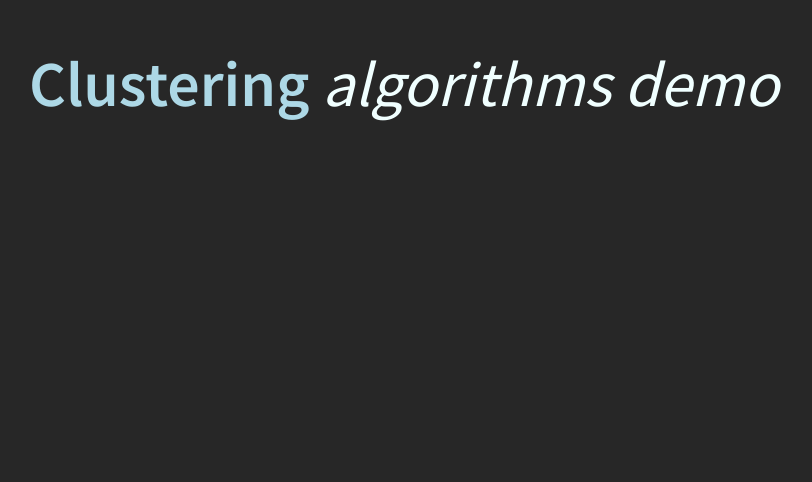
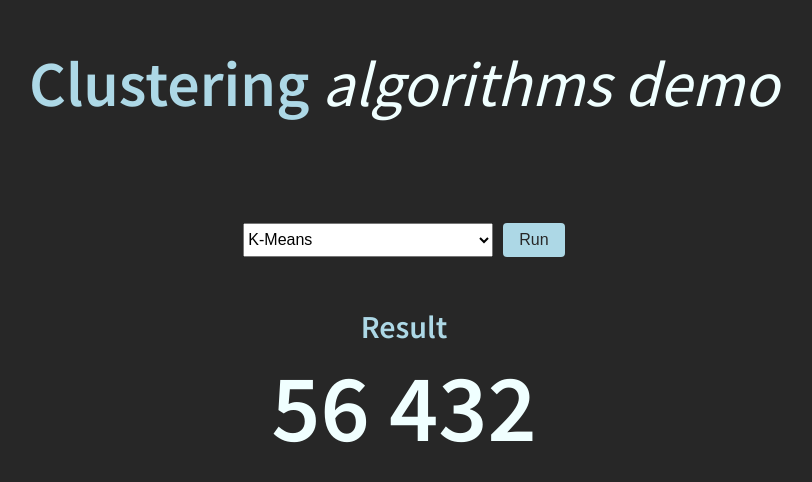
Before and after one commit to Sandalcho7/simplon_brief15_ajax_clustering, a plain HTML site: page frontend/index.html in a window 1280 px wide. Shown: the whole page, without its empty margins (236-1048 px from the left). Drawn offline with Linux system fonts and the light colour scheme.

Commit message:
dropdown for models, placeholder for result and styling

```diff
--- a/frontend/index.html
+++ b/frontend/index.html
@@ -3,13 +3,26 @@
 <head>
     <meta charset="UTF-8">
     <meta name="viewport" content="width=device-width, initial-scale=1.0">
-    <title>Document</title>
+    <title>Clustering algorithms demo</title>
     <link href="style.css" rel="stylesheet" />
     <link href="https://fonts.googleapis.com/css2?family=Source+Sans+Pro:wght@400;600&display=swap" rel="stylesheet">
 </head>
 <body>
     <h1>Clustering <span>algorithms demo</span></h1>
 
+    <div class="dropdown-container">
+        <select id="endpoint-dropdown">
+            <option value="/k-means">K-Means</option>
+            <!-- Add more options for other endpoints if needed -->
+        </select>
+        <button id="run-button">Run</button>
+    </div>
+
+    <div class="result-display">
+        <h2>Result</h2>
+        <p class="big-number">56 432</p>
+    </div>
+
     <script src="script.js"></script>
 </body>
 </html>
--- a/frontend/style.css
+++ b/frontend/style.css
@@ -1,18 +1,67 @@
 body {
     background-color: #272727;
+    font-family: 'Source Sans Pro', sans-serif;
     color: azure;
 }
 
 h1 {
-    font-family: 'Source Sans Pro', sans-serif;
     font-size: 4em;
     font-weight: bold;
     color: lightblue;
     text-align: center;
+    margin-bottom: 100px;
 }
-
 h1 span {
     font-weight: normal;
     font-style: italic;
     color: azure;
 }
+
+h2 {
+    font-size: 2em;
+    font-weight: bold;
+    color: lightblue;
+    margin: 0 auto;
+}
+
+.dropdown-container {
+    display: flex;
+    justify-content: center;
+    margin: 50px auto;
+}
+.dropdown-container > * {
+    margin: 0 5px;
+}
+
+select {
+    font-size: 1em;
+    min-width: 250px;
+}
+
+button {
+    font-size: 1em;
+    padding: 8px 16px;
+    cursor: pointer;
+    background-color: lightblue;
+    color: #272727;
+    border: none;
+    border-radius: 4px;
+}
+button:hover {
+    background-color: rgb(157, 197, 211);
+    box-shadow: 2px 2px 4px #181818;
+}
+
+.result-display {
+    display: flex;
+    flex-direction: column;
+    justify-content: center;
+    align-items: center;
+}
+
+p.big-number {
+    font-size: 6em;
+    font-weight: bolder;
+    color: azure;
+    margin: 0;
+}
```
